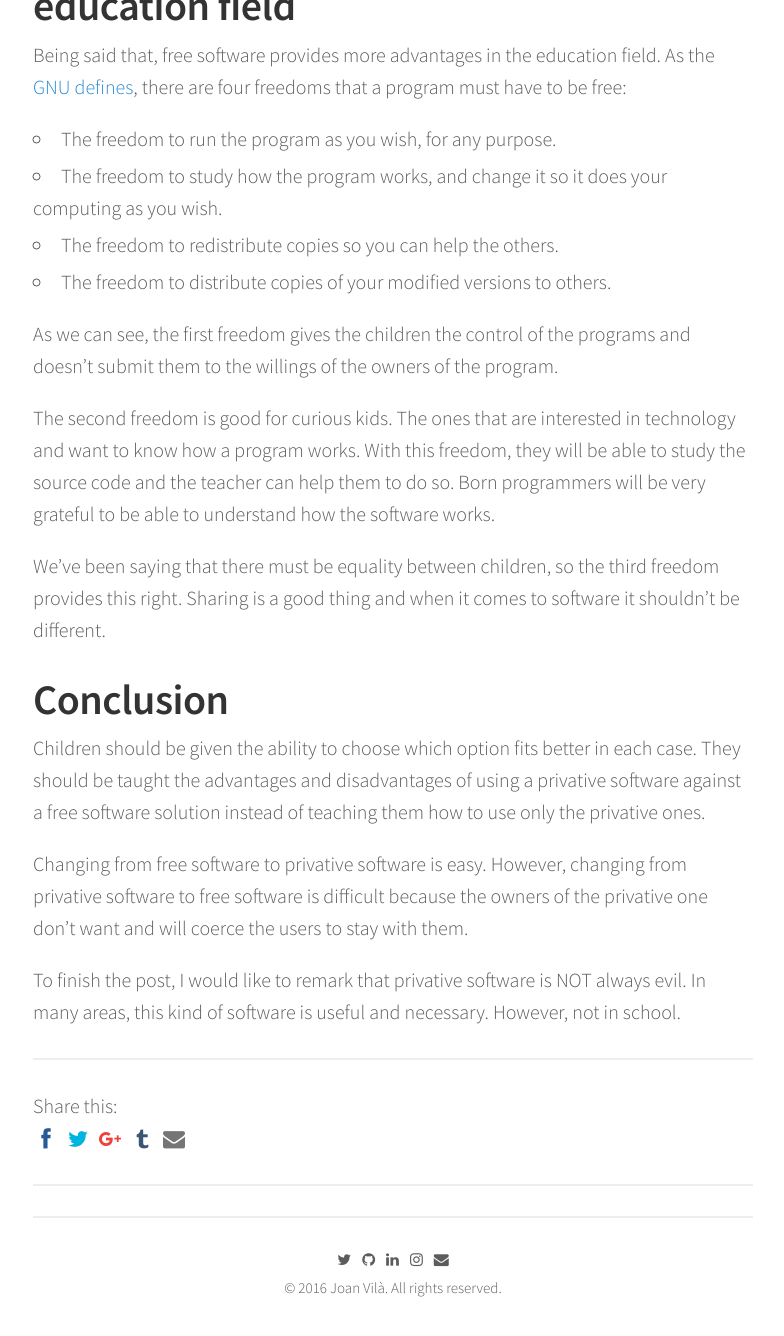
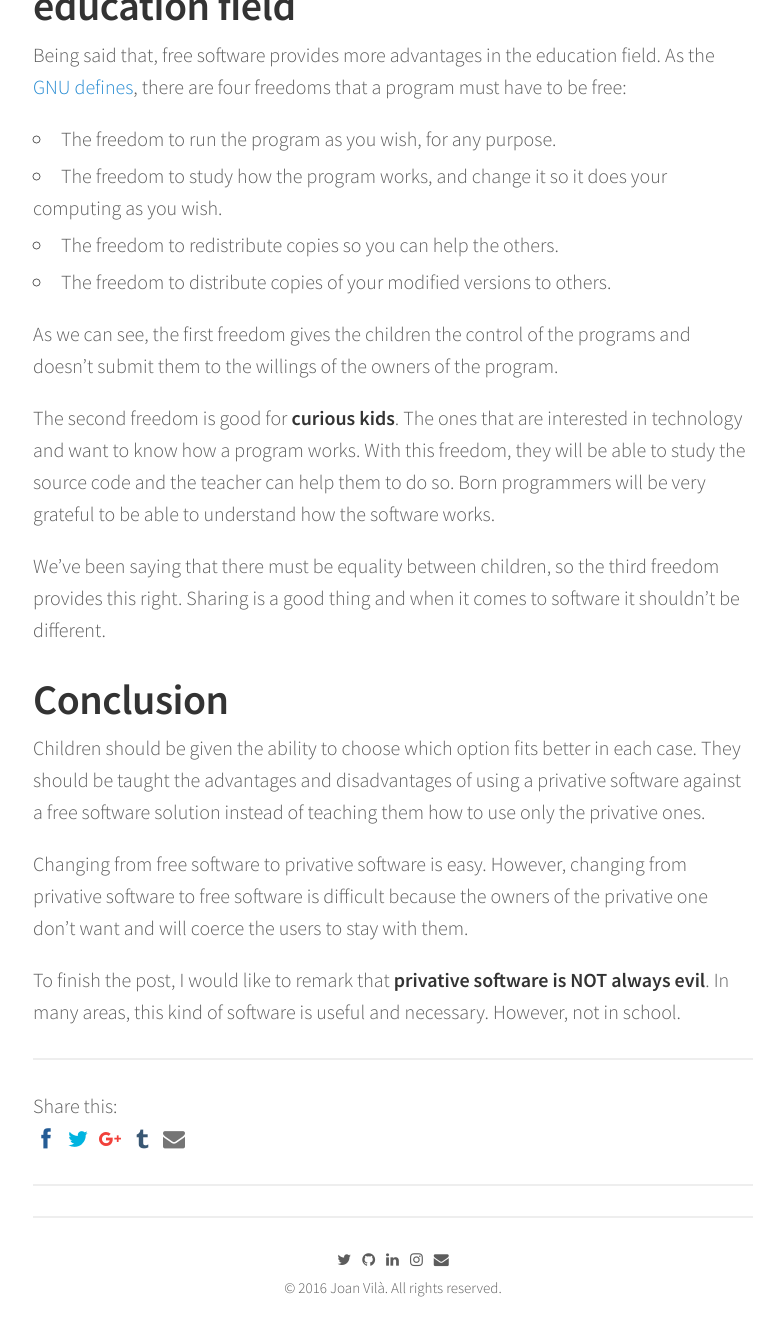
Before and after one commit to joanvila/joanvila.github.io, a Jekyll site: the page built from _posts/2017-01-05-free-software-and-education.md, in a window 1280 px wide and 1400 px high, scrolled down 2842 px. Shown: the top 1336 px of the window, without its empty margins (247-1031 px from the left). Built offline with Jekyll 4.4.1, drawn with Linux system fonts in a browser that asks for light colours; nearby versions of some CDN libraries; comment, search, counter and statistics services are not loaded; some of the changed text lies outside the part shown.

Commit message:
Bold something

```diff
--- a/_posts/2017-01-05-free-software-and-education.md
+++ b/_posts/2017-01-05-free-software-and-education.md
@@ -35,7 +35,7 @@ At the beginning, I wasn't sure if this was going to be the best. Indeed, many o
 
 #### What I'm trying to say
 
-What I mean is that my sister will know how to write beautiful documents with that tool but she won't be able to extrapolate the concepts to another one. So for this reason, she will be always tied to the company that provides the document editor.
+What I mean is that my sister will know how to write beautiful documents with that tool but she won't be able to **extrapolate the concepts** to another one. So for this reason, she will be always tied to the company that provides the document editor.
 
 This means that in the future, she will need to pay the price they will ask, and what is more important, she will be working the way specified for the software. Not the way she wants.
 
@@ -53,7 +53,7 @@ This shouldn't be the problem but the issue comes when the teacher (using the pr
 
 Why does this happen? Because the privative tool doesn't want anybody to use free software and they are abusing of the power and situation they have in society by blocking the other solutions.
 
-As a consequence, the last group of children will not be able to have the same mark for the same work as the first two.
+As a consequence, **the last group of children will not be able to have the same mark for the same work** as the first two.
 
 #### How to solve the problem
 
@@ -72,7 +72,7 @@ Being said that, free software provides more advantages in the education field.
 
 As we can see, the first freedom gives the children the control of the programs and doesn't submit them to the willings of the owners of the program.
 
-The second freedom is good for curious kids. The ones that are interested in technology and want to know how a program works. With this freedom, they will be able to study the source code and the teacher can help them to do so. Born programmers will be very grateful to be able to understand how the software works.
+The second freedom is good for **curious kids**. The ones that are interested in technology and want to know how a program works. With this freedom, they will be able to study the source code and the teacher can help them to do so. Born programmers will be very grateful to be able to understand how the software works.
 
 We've been saying that there must be equality between children, so the third freedom provides this right. Sharing is a good thing and when it comes to software it shouldn't be different.
 
@@ -82,4 +82,4 @@ Children should be given the ability to choose which option fits better in each
 
 Changing from free software to privative software is easy. However, changing from privative software to free software is difficult because the owners of the privative one don't want and will coerce the users to stay with them.
 
-To finish the post, I would like to remark that privative software is NOT always evil. In many areas, this kind of software is useful and necessary. However, not in school.
+To finish the post, I would like to remark that **privative software is NOT always evil**. In many areas, this kind of software is useful and necessary. However, not in school.
```
